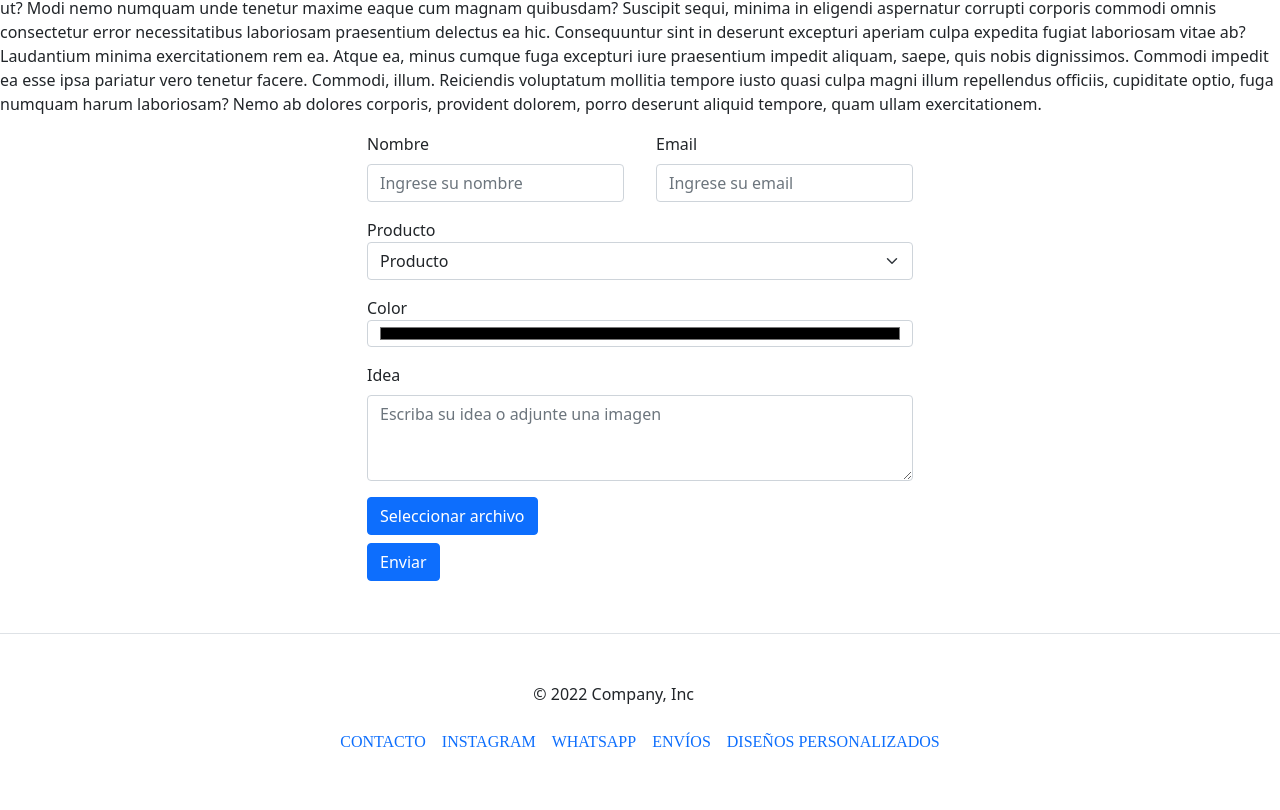
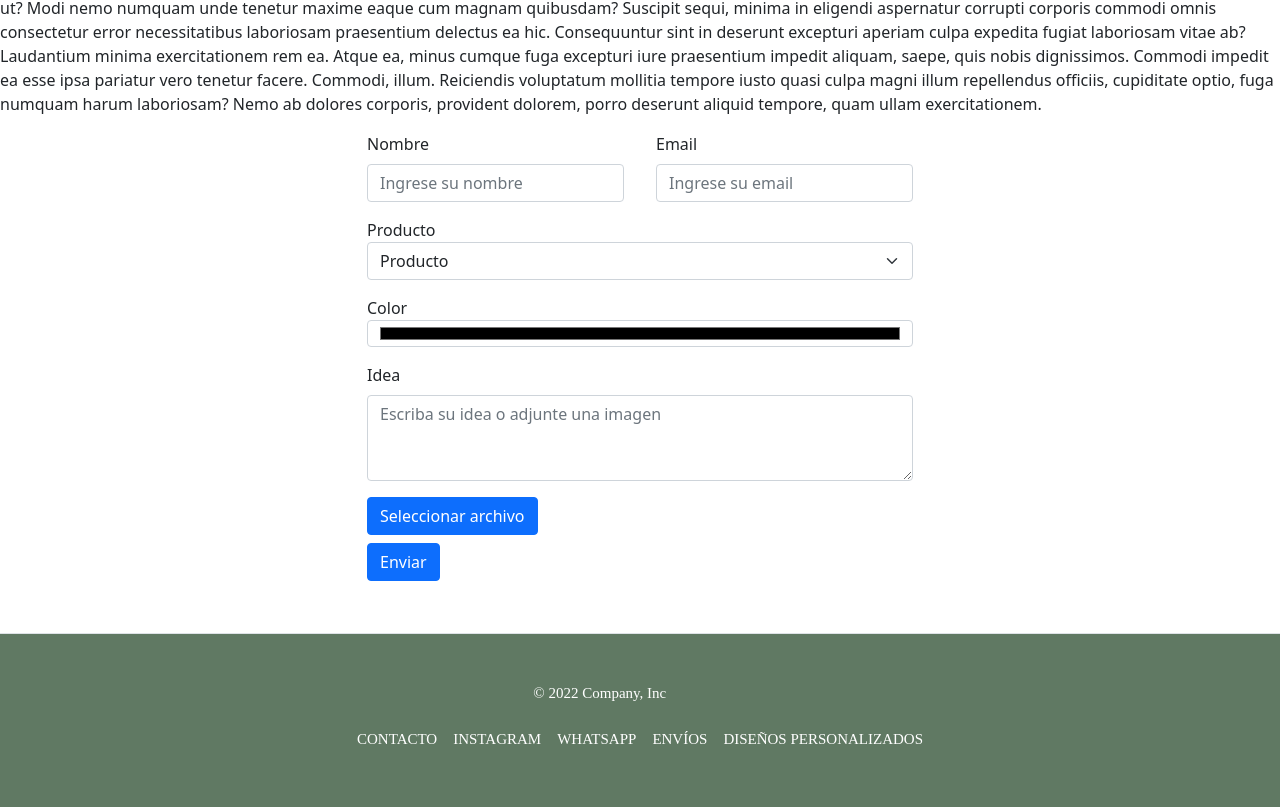
Before and after one commit to dentorres17/desafio8, a plain HTML site: page index.html in a window 1280 px wide. Shown: the part 1190-2000 px from the top of the page. Drawn offline with nearby package versions, Linux system fonts and the light colour scheme; files that its build step writes are made by us from their sources.

Commit message:
Se agrega footer con SASS

```diff
--- a/scss/base/_footer.scss
+++ b/scss/base/_footer.scss
@@ -0,0 +1,18 @@
+@import "../componentes/listas";
+@import "../componentes/extends";
+@import "../componentes/mapas";
+@import "../componentes/mixins";
+
+
+.text{
+    color: nth($colores, 2);
+    font-family: manrope;
+    font-size: 15px;
+    &:hover{
+        color: nth($colores , 2 );
+    }
+}
+
+.container1{
+    background-color: nth($colores , 4 );
+}
--- a/scss/style.scss
+++ b/scss/style.scss
@@ -33,3 +33,16 @@
     font-family: map-get($navbar , font-navbar );
     text-transform: map-get($navbar , text-transform-navbar );
 }
+
+.text{
+    color: nth($colores, 2);
+    font-family: manrope;
+    font-size: 15px;
+    &:hover{
+        color: nth($colores , 2 );
+    }
+}
+
+.container1{
+    background-color: nth($colores , 4 );
+}
```
Also changed, not shown: css/style.css, 1 other file.
